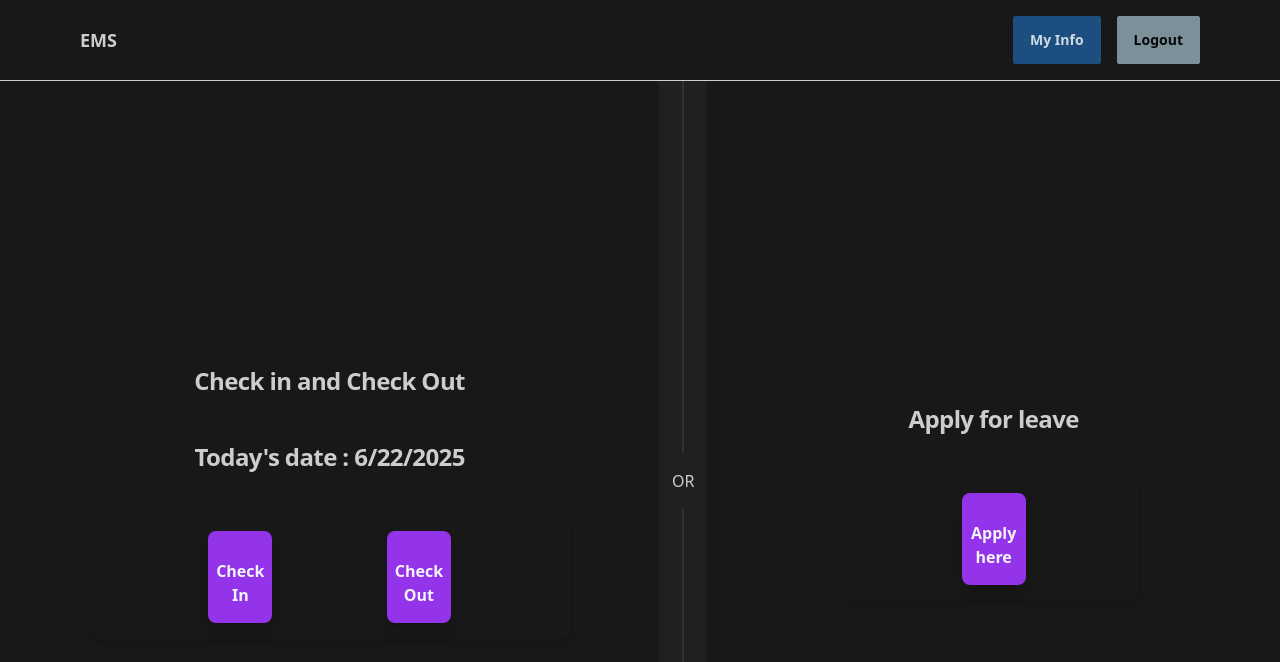
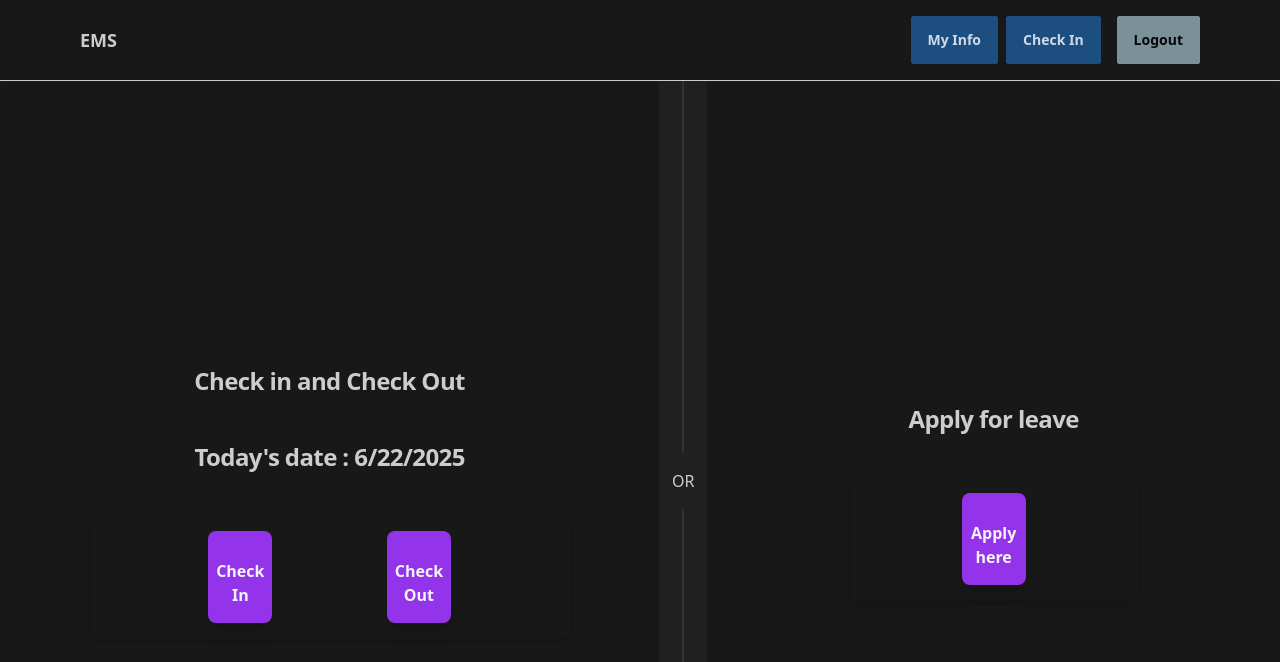
Before and after one commit to rAGEDEMON31/EMS-1, a React (Vite) app in the folder frontend/: page /dashboard in a window 1280 px wide. Shown: the top 662 px of the page. Built offline with nearby package versions, Linux system fonts and the light colour scheme.

Commit message:
navbar changed

```diff
--- a/frontend/src/components/Navbar2.jsx
+++ b/frontend/src/components/Navbar2.jsx
@@ -10,6 +10,7 @@ const Navbar2 = () => {
             <div><h1 className="cursor-pointer text-lg font-bold">EMS</h1></div>
             <div className='flex '>
             <Link to={"/Myinfo"} className="btn btn-primary mr-2">My Info</Link>
+            <Link to={"/weekly"} className="btn btn-primary mr-2">Check In</Link>
             <Link to={"/"} className="btn btn-secondary ml-2">Logout</Link>
             </div>
         </div>
```
